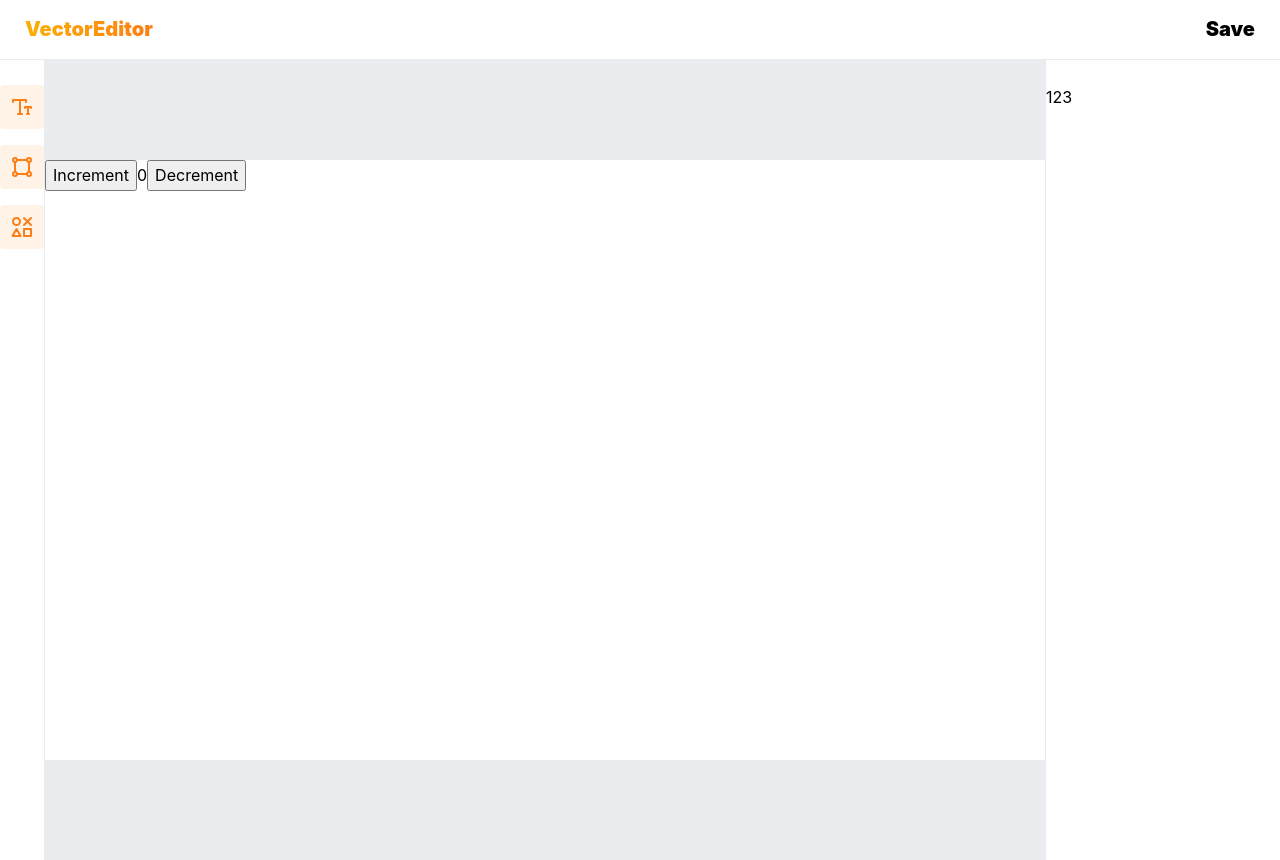
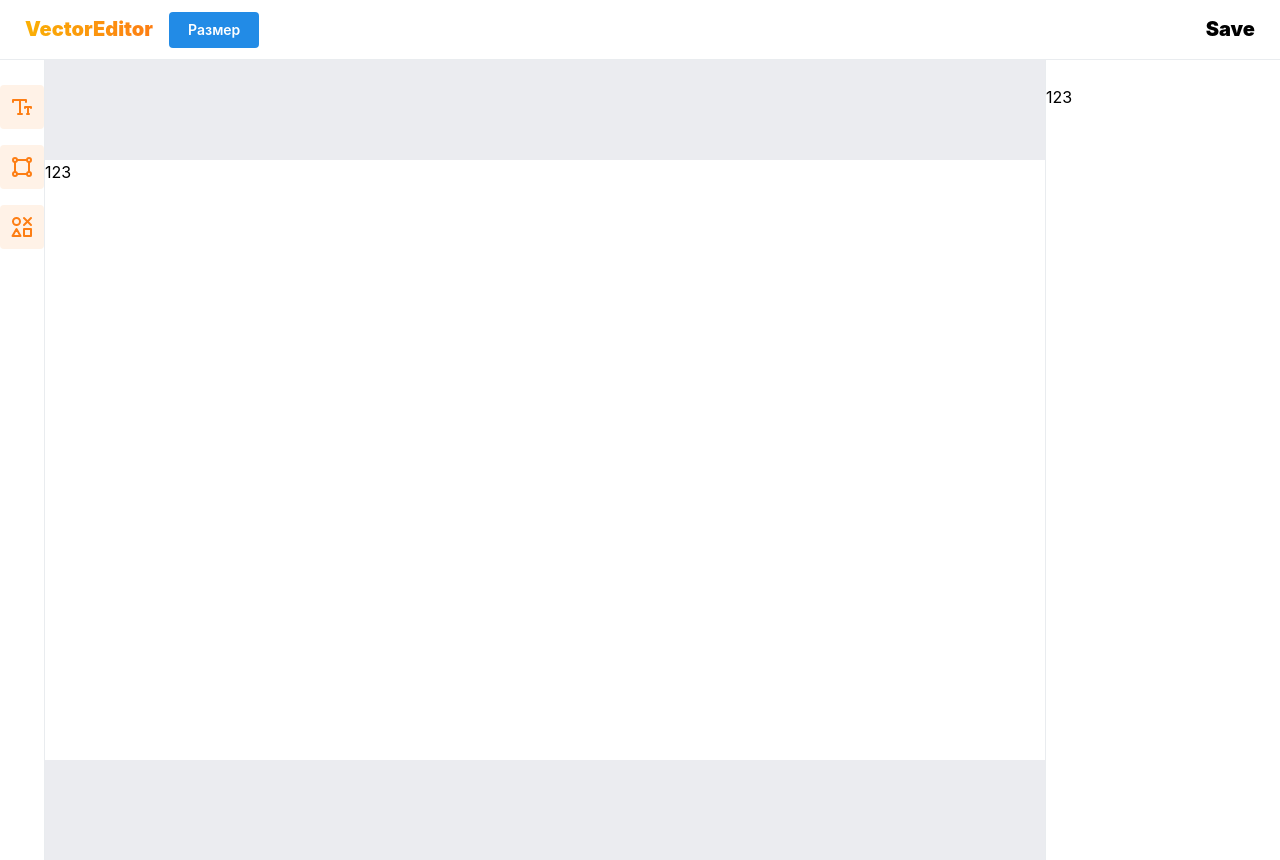
Before and after one commit to FR3NK1/vectorEditor, a React (Vite) app: page / in a window 1280 px wide. Built offline with nearby package versions, Linux system fonts and the light colour scheme.

Commit message:
Изменение размера canvas

```diff
--- a/package.json
+++ b/package.json
@@ -11,6 +11,7 @@
   },
   "dependencies": {
     "@mantine/core": "7.5.1",
+    "@mantine/form": "^7.5.2",
     "@mantine/hooks": "7.5.1",
     "@reduxjs/toolkit": "^2.2.0",
     "@tabler/icons-react": "^2.47.0",
--- a/src/features/Canvas/Canvas.tsx
+++ b/src/features/Canvas/Canvas.tsx
@@ -1,29 +1,14 @@
-import { useEffect } from 'react'
 import { useSelector } from 'react-redux'
 import { useAppDispatch } from '../../app/hooks/hooks'
 import { IRootState } from '../../app/store/store'
-import { decrement, increment } from './api/CanvasSlice'
 
 const Canvas = () => {
-  const count = useSelector((state: IRootState) => state.canvas.value)
+  const size = useSelector((state: IRootState) => state.canvas.size)
   const dispatch = useAppDispatch()
 
-  useEffect(() => {
-    console.log(count)
-  }, [count])
   return (
-    <div style={{ width: '1000px', height: '600px', backgroundColor: 'white' }}>
-      <div>
-        <div>
-          <button aria-label='Increment value' onClick={() => dispatch(increment())}>
-            Increment
-          </button>
-          <span>{count}</span>
-          <button aria-label='Decrement value' onClick={() => dispatch(decrement())}>
-            Decrement
-          </button>
-        </div>
-      </div>
+    <div style={{ width: `${size.width}px`, height: `${size.height}px`, backgroundColor: 'white' }}>
+      123
     </div>
   )
 }
--- a/src/features/Canvas/api/CanvasSlice.ts
+++ b/src/features/Canvas/api/CanvasSlice.ts
@@ -2,34 +2,24 @@ import type { PayloadAction } from '@reduxjs/toolkit'
 import { createSlice } from '@reduxjs/toolkit'
 
 export interface CanvasState {
-  value: number
+  size: Record<'width' | 'height', number>
 }
 
 const initialState: CanvasState = {
-  value: 0,
+  size: { width: 1000, height: 600 },
 }
 
 export const CanvasSlice = createSlice({
   name: 'Canvas',
   initialState,
   reducers: {
-    increment: (state) => {
-      // Redux Toolkit allows us to write "mutating" logic in reducers. It
-      // doesn't actually mutate the state because it uses the Immer library,
-      // which detects changes to a "draft state" and produces a brand new
-      // immutable state based off those changes
-      state.value += 1
-    },
-    decrement: (state) => {
-      state.value -= 1
-    },
-    incrementByAmount: (state, action: PayloadAction<number>) => {
-      state.value += action.payload
+    changeCanvasSize: (state, action: PayloadAction<Record<'width' | 'height', number>>) => {
+      state.size = action.payload
     },
   },
 })
 
 // Action creators are generated for each case reducer function
-export const { increment, decrement, incrementByAmount } = CanvasSlice.actions
+export const { changeCanvasSize } = CanvasSlice.actions
 
 export const canvasReducer = CanvasSlice.reducer
--- /dev/null
+++ b/src/features/ChangeSizePopover/ChangeSizePopover.tsx
@@ -0,0 +1,49 @@
+import { Button, NumberInput, Popover } from '@mantine/core'
+import { isNotEmpty, useForm } from '@mantine/form'
+import { useSelector } from 'react-redux'
+import { useAppDispatch } from '../../app/hooks/hooks'
+import { IRootState } from '../../app/store/store'
+import { changeCanvasSize } from '../Canvas/api/CanvasSlice'
+
+const ChangeSizePopover = () => {
+  const size = useSelector((state: IRootState) => state.canvas.size)
+  const dispatch = useAppDispatch()
+
+  const sizeForm = useForm({
+    initialValues: {
+      width: size.width,
+      height: size.height,
+    },
+
+    validate: {
+      width: isNotEmpty('Введите ширину'),
+      height: isNotEmpty('Введите высоту'),
+    },
+  })
+
+  return (
+    <Popover width={300} trapFocus position='bottom' withArrow shadow='md'>
+      <Popover.Target>
+        <Button>Размер</Button>
+      </Popover.Target>
+      <Popover.Dropdown>
+        <NumberInput label='Ширина' {...sizeForm.getInputProps('width')} />
+        <NumberInput label='Высота' {...sizeForm.getInputProps('height')} />
+        <Button
+          onClick={() =>
+            dispatch(
+              changeCanvasSize({
+                width: sizeForm.values.width,
+                height: sizeForm.values.height,
+              }),
+            )
+          }
+        >
+          Сохранить
+        </Button>
+      </Popover.Dropdown>
+    </Popover>
+  )
+}
+
+export default ChangeSizePopover
--- a/src/widgets/Header/Header.tsx
+++ b/src/widgets/Header/Header.tsx
@@ -1,9 +1,11 @@
 import { Group, Text } from '@mantine/core'
+import ChangeSizePopover from '../../features/ChangeSizePopover/ChangeSizePopover'
 import classes from './Header.module.css'
 
 const Header = () => {
   return (
     <Group justify='space-between' className={classes.header}>
+      <Group>
         <Text
           size='xl'
           fw={900}
@@ -12,6 +14,8 @@ const Header = () => {
         >
           VectorEditor
         </Text>
+        <ChangeSizePopover />
+      </Group>
       <Text size='xl' fw={900} c='black'>
         Save
       </Text>
```
Also changed, not shown: 2 other files (tests, documents, lock files or other folders). Lines whose indentation alone changed are shown as unchanged.
